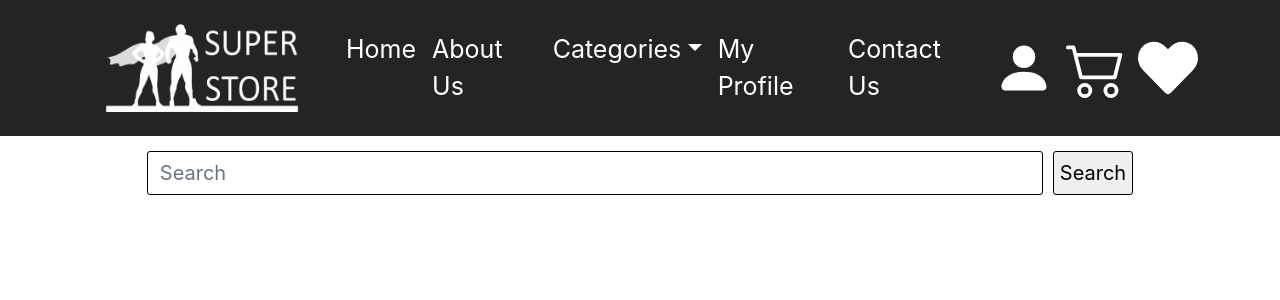
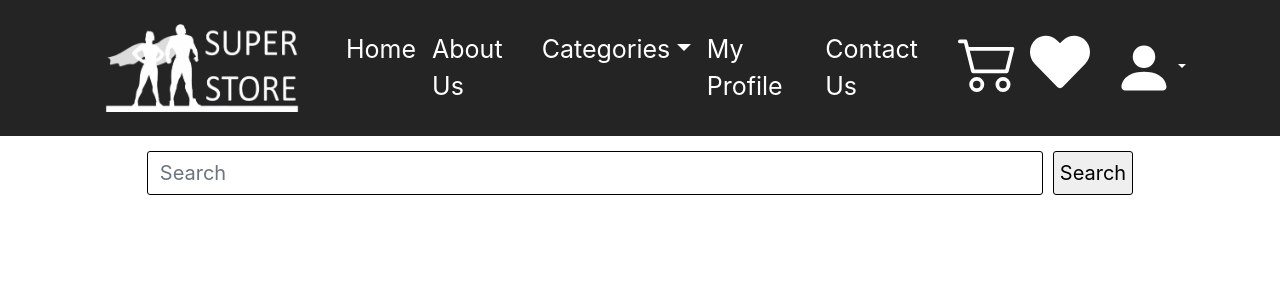
Before and after one commit to oferovadia/Final-Project, a React (Create React App) app: page / in a window 1280 px wide. Shown: the top 300 px of the page. Built offline with nearby package versions, Linux system fonts and the light colour scheme.

Commit message:
changed profile icon and added dropdown

```diff
--- a/src/components/Navbar/Navbar.css
+++ b/src/components/Navbar/Navbar.css
@@ -45,12 +45,26 @@
 }
 
 .dropDownNavOption {
-    color: black  ;
+  color: black;
 }
 
 .navbar-nav {
   --bs-nav-link-color: white
 }
+
+.userDropdown {
+  background-color: transparent;
+  border: none;
+}
+.userDropdown:hover {
+  background-color: transparent;
+}
+
+.btn-check:focus+.btn,
+.btn:focus {
+  background-color: transparent;
+}
+
 
 
 
--- a/src/components/Navbar/Navbar.js
+++ b/src/components/Navbar/Navbar.js
@@ -7,7 +7,8 @@ import whiteLogo from './whiteLogo.png'; // with import
 import { BsFillPersonFill, BsCart2, BsFillSuitHeartFill } from "react-icons/bs";
 import { FaHeart } from "react-icons/fa";
 import { Link } from 'react-router-dom';
-
+import Dropdown from 'react-bootstrap/Dropdown';
+import DropdownButton from 'react-bootstrap/DropdownButton';
 
 import "./Navbar.css";
 
@@ -33,15 +34,28 @@ function NavbarComp() {
                         </Nav>
                     </Navbar.Collapse>
                     <div className='profileCartDiv'>
-                        <Nav.Link as={Link} to='/likedProducts'>
-                            <BsFillPersonFill className='profileIconAndCart' />
-                        </Nav.Link>
                         <Nav.Link as={Link} to='/myCart'>
                             <BsCart2 className='profileIconAndCart' />
                         </Nav.Link>
                         <Nav.Link as={Link} to='/likedProducts'>
                             <FaHeart className='profileIconAndCart' />
                         </Nav.Link>
+                        <Nav.Link as={Link} to='/likedProducts'>
+                            <Dropdown>
+                                <Dropdown.Toggle className='userDropdown'>
+                                    <BsFillPersonFill className='profileIconAndCart' />
+                                </Dropdown.Toggle>
+                                <Dropdown.Menu>
+                                    <NavDropdown.Item className='dropDownNavOption' as={Link} to='/login'>Login</NavDropdown.Item>
+                                    <NavDropdown.Item className='dropDownNavOption' as={Link} to='/signUp'>Sign Up</NavDropdown.Item>
+                                </Dropdown.Menu>
+                            </Dropdown>
+                        </Nav.Link>
+
+                        {/*<Nav.Link as={Link} to='/likedProducts'>
+                            <BsFillPersonFill className='profileIconAndCart' />
+    </Nav.Link>*/}
+
                     </div>
                 </Container>
             </Navbar>
```
Lines whose indentation alone changed are shown as unchanged.
